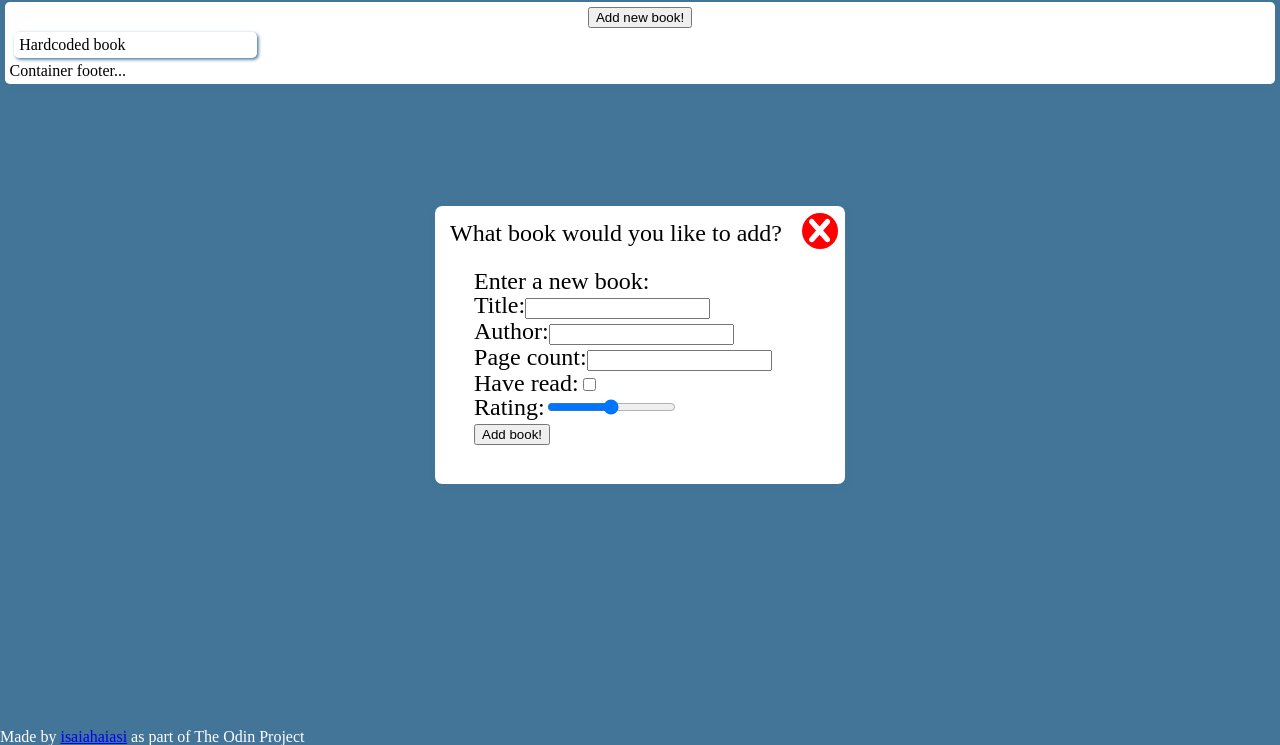
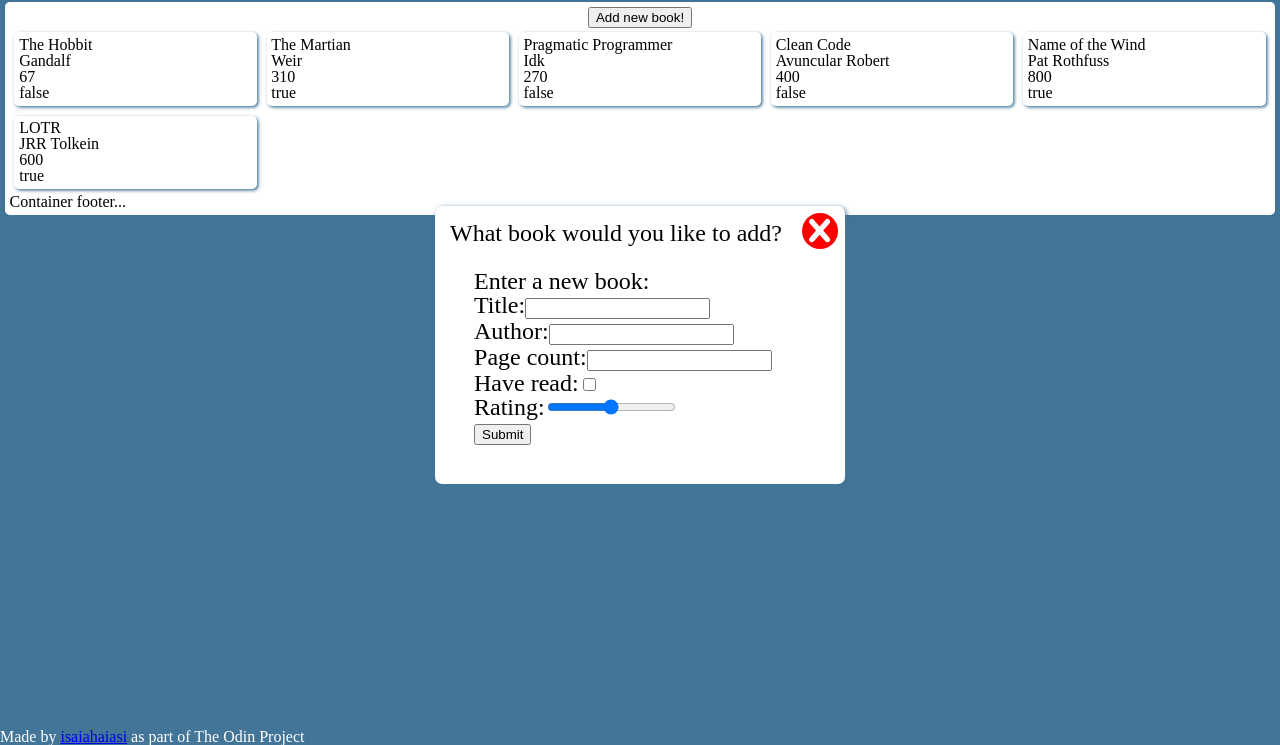
Before and after one commit to isaiahaiasi/odin-library, a plain HTML site: page index.html in a window 1280 px wide. Both pictures are taken after a click on the button "Add new book!". Shown: the part 55-800 px from the top of the page. Drawn offline with Linux system fonts and the light colour scheme.

Commit message:
Add delete button to each book, which displays on hover

```diff
--- a/index.html
+++ b/index.html
@@ -16,7 +16,6 @@
         <button class='add-book-btn'>Add new book!</div>
       </div>
       <div class='library'>
-        <div class='book card'>Hardcoded book</div>
       </div>
       <div class='container-foot'>
         Container footer...
@@ -34,14 +33,6 @@
         <form action="" method="get" class="form-example">
           <p>Enter a new book:</p>
           <!-- THIS IS GENERATED IN JAVASCRIPT -->
-          <!-- <div class="form-item">
-            <label for="title">Title:</label>
-            <input type="text" name="title" id="title" required>
-          </div>
-          <div class="form-item">
-            <label for="author">Author:</label>
-            <input type="text" name="author" id="author" required>
-          </div> -->
         </form>
       </div>
     </div>
--- a/library.js
+++ b/library.js
@@ -72,8 +72,11 @@ function initModalAddBook() {
   modalForm.appendChild(formItem('Page count:','pageCount','number',true));
   modalForm.appendChild(formItem('Have read:','isRead','checkbox',true));
   modalForm.appendChild(formItem('Rating:','rating','range',true));
+
   const modalFormSubmitButton = formItem('','Add book!','submit',false);
-  // TODO: add click eventlistener
+  modalFormSubmitButton.addEventListener('click', () => {
+
+  });
   modalForm.appendChild(modalFormSubmitButton);
 }
 
@@ -81,10 +84,29 @@ function initModalAddBook() {
 function bookElement(book) {
   const bookElm = document.createElement('div');
 
-  // Once the model is more finalized, I probably won't be able to just do this
-  // (eg, 'rating' will require a very different approach)
-  Object.getOwnPropertyNames(book).forEach((prop) => {
-    bookElm.appendChild(bookPropertyElement(book, prop));
+  const bookTitle = bookPropertyElement(book, 'title');
+  const bookAuthor = bookPropertyElement(book, 'author');
+  const bookPageCount = bookPropertyElement(book, 'pageCount');
+  const bookIsRead = bookPropertyElement(book, 'isRead');
+  // TODO: 'rating' element will have to be generated differently
+  const bookRating = bookPropertyElement(book, 'rating');
+
+  const bookPropElms = [bookTitle, bookAuthor, bookPageCount, bookIsRead, bookRating];
+  bookPropElms.forEach(bookPropElm => {
+    bookElm.appendChild(bookPropElm);
+  });
+
+  const deleteBookBtn = closeButton(() => {
+    library.delete(book.title);
+    bookCntr.removeChild(bookElm);
+  });
+  deleteBookBtn.classList.add('hidden');
+  bookElm.appendChild(deleteBookBtn);
+
+  ['mouseenter','mouseleave'].forEach((cardEvent) => {
+    bookElm.addEventListener(cardEvent, () => {
+      deleteBookBtn.classList.toggle('hidden');
+    });
   });
 
   bookElm.classList.add('book');
@@ -117,10 +139,6 @@ function formItem(label, name, type, isRequired) {
   formInput.setAttribute('id', `form-${name}`);
   formInput.required = isRequired;
 
-  if (type === 'submit') {
-    formInput.value=name;
-  }
-
   newFormItem.appendChild(formLabel);
   newFormItem.appendChild(formInput);
 
@@ -134,8 +152,6 @@ function closeButton(func) {
   return closeBtn;
 }
 
-// I don't want to be calling DOM methods directly from 'normal' JS,
-// especially because it will probably require more logic than this
 function addLibraryToDOM() {
   library.forEach(book => bookCntr.appendChild(bookElement(book)));
 }
@@ -154,3 +170,4 @@ document.querySelector('.add-book-btn').addEventListener('click', () => {
 });
 
 initModalAddBook();
+addLibraryToDOM();
--- a/styles/style.css
+++ b/styles/style.css
@@ -60,6 +60,7 @@ a:visited {
 }
 
 .card {
+  position:relative;
   color: var(--col-darkest);
   margin: var(--card-scale);
   padding: var(--card-scale);
```
Also changed, not shown: README.md.
